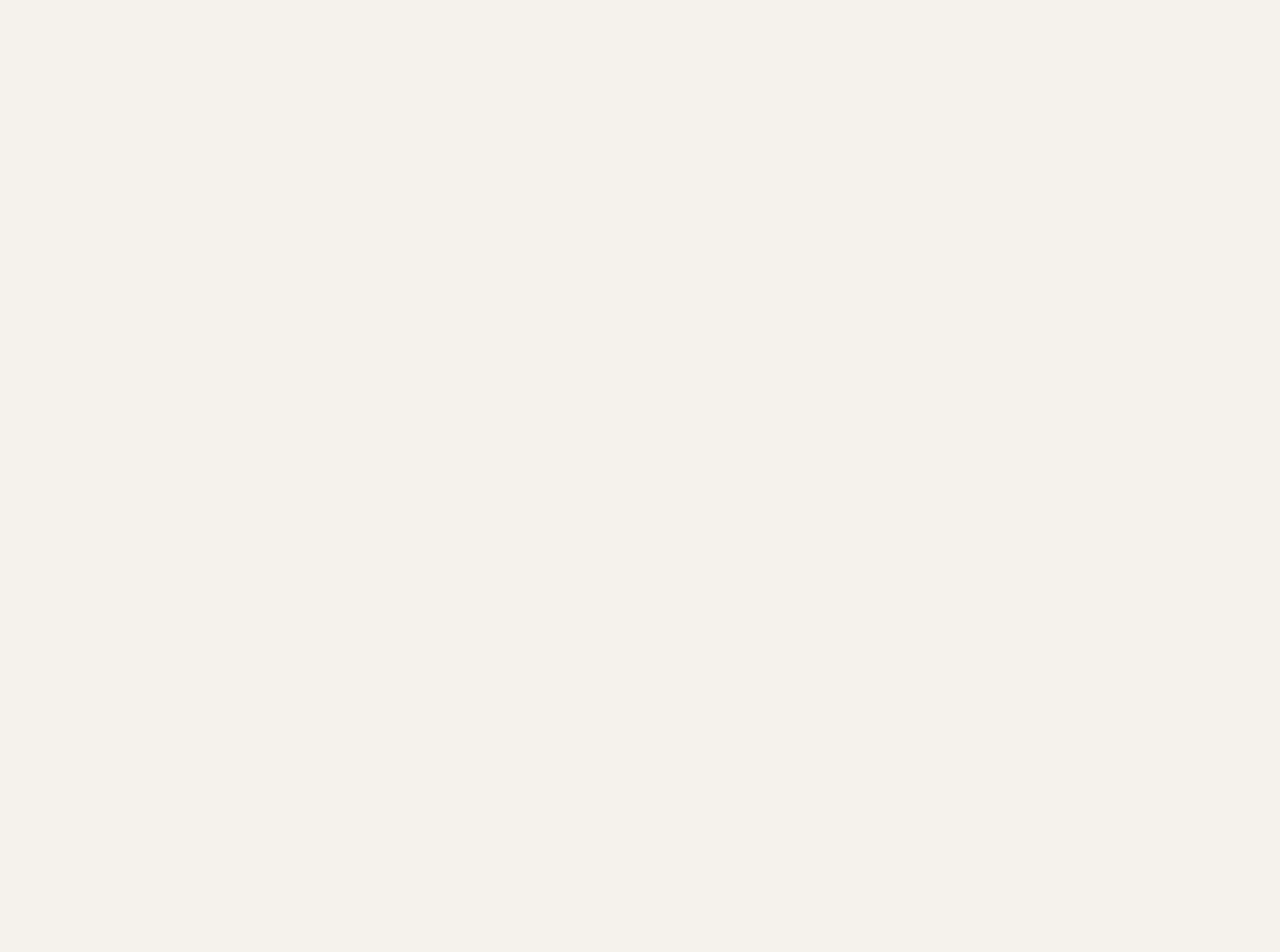
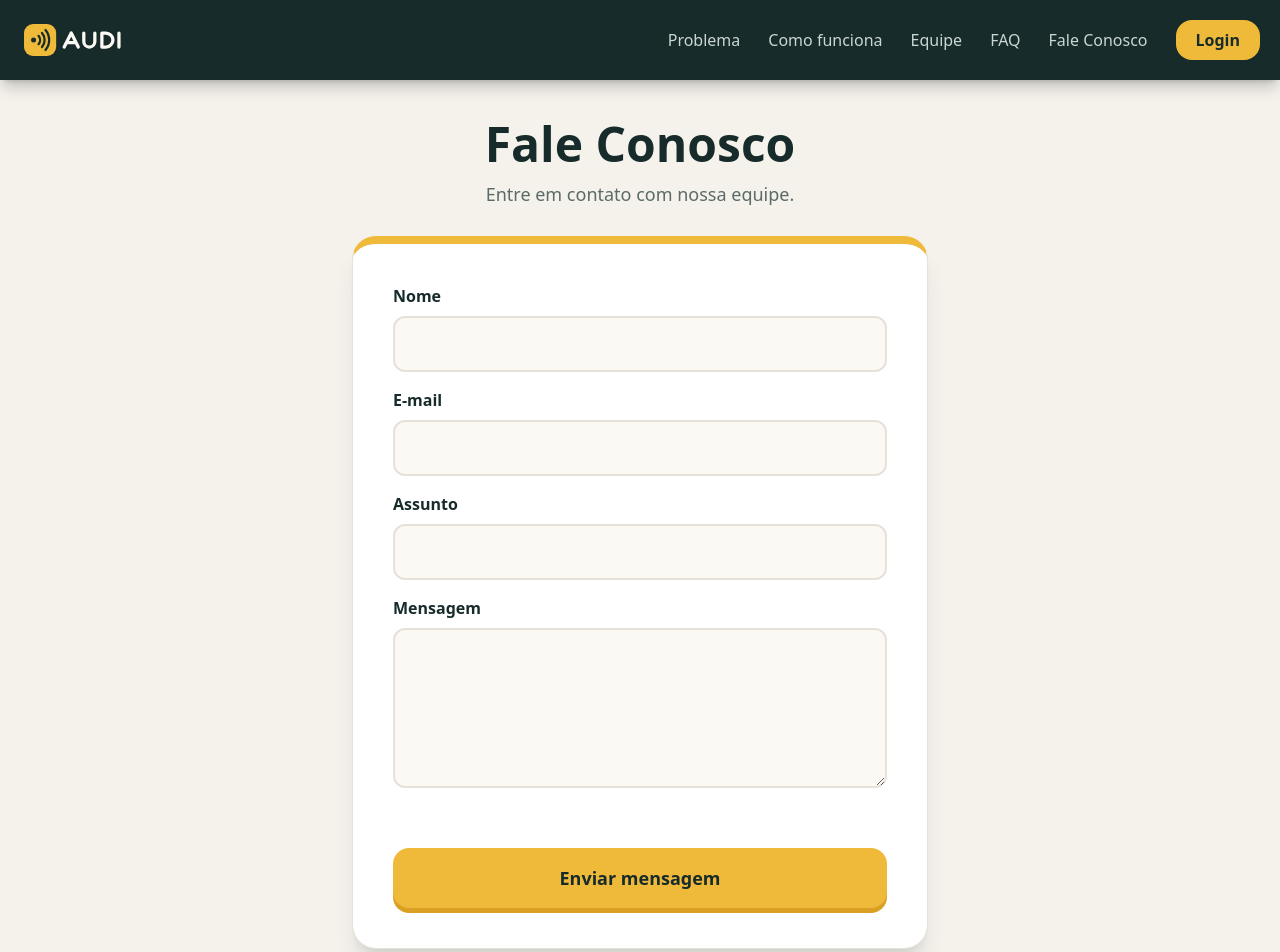
Before and after one commit to Deploy-divas/gs2-2026-web-front, a React (Vite) app: page /fale-conosco in a window 1280 px wide. Shown: the top 952 px of the page. Before the commit the page ends 800 px from the top, so only its background shows below. Built offline with nearby package versions, Linux system fonts and the light colour scheme.

Commit message:
add: criando pagina de envio de emails, e consertando bugs na conexão com emailjs

```diff
--- a/src/components/FormularioContato.jsx
+++ b/src/components/FormularioContato.jsx
@@ -0,0 +1,112 @@
+
+import { useState } from "react";
+import { enviarMensagem } from "../services/envioEmails";
+
+function FormularioContato() {
+
+  const [formulario, setFormulario] = useState({
+    nome: "",
+    email: "",
+    assunto: "",
+    mensagem: ""
+  });
+
+  const [enviando, setEnviando] = useState(false);
+  const [status, setStatus] = useState("");
+
+  function aoAlterar(event) {
+    setFormulario({
+      ...formulario,
+      [event.target.name]: event.target.value
+    });
+  }
+
+  async function aoEnviar(event) {
+    event.preventDefault();
+
+    setEnviando(true);
+    setStatus("");
+
+    const resultado = await enviarMensagem(formulario);
+
+    if (!resultado.salvou) {
+        setStatus("Erro ao salvar sua mensagem. Tente novamente.");
+        // setStatus("Erro ao salvar: " + resultado.erro); //se tiver erro, mostra o erro
+        setEnviando(false);
+        return;
+    }
+
+    setFormulario({
+      nome: "",
+      email: "",
+      assunto: "",
+      mensagem: ""
+    });
+
+    if (resultado.enviou) {
+      setStatus("Mensagem enviada com sucesso!");
+    } else {
+      setStatus("Mensagem salva, mas houve um erro no envio do e-mail." + resultado.erro);
+    }
+
+    setEnviando(false);
+  }
+
+  return (
+    <form onSubmit={aoEnviar} className="flex w-full max-w-xl flex-col rounded-3xl border border-borda border-t-8 border-t-amarelo bg-white p-6 shadow-xl shadow-petroleo/10 sm:p-10">
+
+        <label className="font-semibold text-petroleo">Nome</label>
+        <input
+        type="text"
+        name="nome"
+        value={formulario.nome}
+        onChange={aoAlterar}
+        required
+        className="mb-4 mt-2 w-full rounded-xl border-2 border-borda bg-creme-claro px-4 py-3 text-lg text-petroleo transition focus:border-verde focus:bg-white focus:outline-none"
+        />
+
+        <label className="font-semibold text-petroleo">E-mail</label>
+        <input
+        type="email"
+        name="email"
+        value={formulario.email}
+        onChange={aoAlterar}
+        required
+        className="mb-4 mt-2 w-full rounded-xl border-2 border-borda bg-creme-claro px-4 py-3 text-lg text-petroleo transition focus:border-verde focus:bg-white focus:outline-none"
+        />
+
+        <label className="font-semibold text-petroleo">Assunto</label>
+        <input
+        type="text"
+        name="assunto"
+        value={formulario.assunto}
+        onChange={aoAlterar}
+        required
+        className="mb-4 mt-2 w-full rounded-xl border-2 border-borda bg-creme-claro px-4 py-3 text-lg text-petroleo transition focus:border-verde focus:bg-white focus:outline-none"
+        />
+
+        <label className="font-semibold text-petroleo">Mensagem</label>
+        <textarea
+        name="mensagem"
+        value={formulario.mensagem}
+        onChange={aoAlterar}
+        required
+        className="mb-5 mt-2 min-h-40 w-full resize-y rounded-xl border-2 border-borda bg-creme-claro px-4 py-3 text-lg text-petroleo transition focus:border-verde focus:bg-white focus:outline-none"
+        />
+
+        <p className="mb-4 min-h-6 text-center font-medium text-verde">{status}</p>
+
+        <button
+        type="submit"
+        disabled={enviando}
+        className="w-full rounded-2xl bg-amarelo px-6 py-4 text-lg font-bold text-petroleo shadow-[0_5px_0_0_var(--color-amarelo-escuro,#d9a023)] transition hover:translate-y-[2px] hover:bg-amarelo-claro hover:shadow-[0_3px_0_0_#d9a023] disabled:cursor-not-allowed disabled:opacity-60"
+        >
+        {enviando ? "Enviando..." : "Enviar mensagem"}
+        </button>
+
+
+    </form>
+  );
+}
+
+export default FormularioContato;
--- a/src/pages/Contato.jsx
+++ b/src/pages/Contato.jsx
@@ -1,10 +1,24 @@
-import React from 'react'
+
+import Header from "../components/Header";
+import Footer from "../components/Footer";
+import FormularioContato from "../components/FormularioContato";
 
 const Contato = () => {
   return (
-    <div>
+      <>
+      <Header />
 
-    </div>
+       <main className="flex flex-col items-center bg-creme px-5 py-10 ">
+        <div>
+          <h1 className="font-titulo text-4xl font-extrabold text-petroleo sm:text-5xl">Fale Conosco</h1>
+          <p className="mb-7 mt-3 max-w-md text-center text-lg text-cinza">Entre em contato com nossa equipe.</p>
+        </div>
+
+        <FormularioContato />
+      </main>
+
+      <Footer />
+    </>
   )
 }
 
--- a/src/services/envioEmails.js
+++ b/src/services/envioEmails.js
@@ -1,12 +1,12 @@
 
-import { supabase } from "./supabase";
+import { supabase } from "./supabaseClient";
 import emailjs from "@emailjs/browser";
 
 export async function enviarMensagem(dados) {
 
   // salvar mensagem no
     const { error } = await supabase
-    .from("mensagens")
+    .from("emails")
     .insert([dados]);
 
   if (error) {
@@ -18,13 +18,16 @@ export async function enviarMensagem(dados) {
   }
 
   // enviar e-mail
+
   try {
-    await emailjs.send(
+  const resposta = await emailjs.send(
     import.meta.env.VITE_EMAILJS_SERVICE_ID,
     import.meta.env.VITE_EMAILJS_TEMPLATE_ID,
     dados,
     import.meta.env.VITE_EMAILJS_PUBLIC_KEY
   );
+
+  console.log("Resposta do EmailJS:", resposta);
 
   return {
     salvou: true,
@@ -32,6 +35,8 @@ export async function enviarMensagem(dados) {
   };
 
 } catch (error) {
+  console.error("Erro completo do EmailJS:", error);
+
   return {
     salvou: true,
     enviou: false,
```
Also changed, not shown: 1 other file (tests, documents, lock files or other folders). Lines whose indentation alone changed are shown as unchanged.
